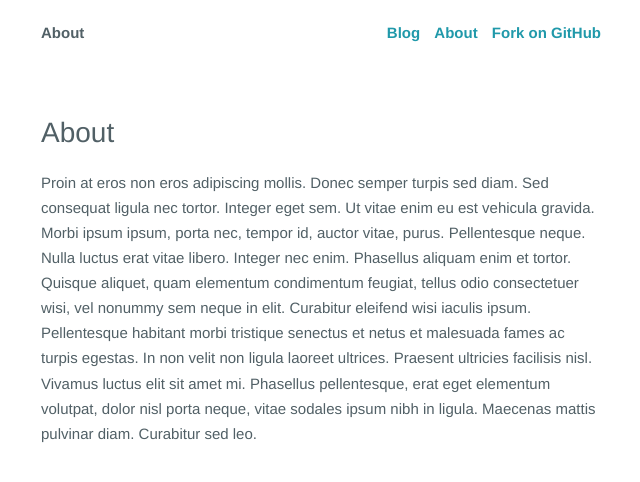
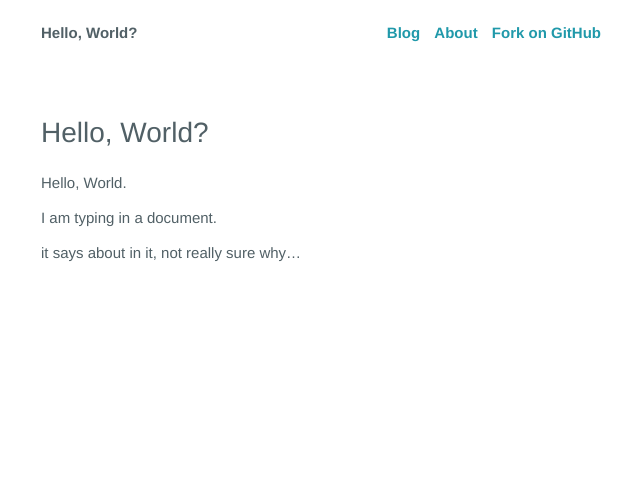
Before and after one commit to rattrayalex/rattrayalex.github.io, a Jekyll site: the page built from _posts/static/0100-01-01-about.md, in a window 1280 px wide. Shown: the top 482 px of the page, without its empty margins (319-959 px from the left). Built offline with Jekyll 4.4.1, drawn with Linux system fonts in a browser that asks for light colours; Markdown is read by kramdown in place of the engine named in the settings.

Commit message:
Updated 0100-01-01-about.md

```diff
--- a/_posts/static/0100-01-01-about.md
+++ b/_posts/static/0100-01-01-about.md
@@ -1,7 +1,12 @@
 ---
+layout: page
 published: true
-layout: page
 permalink: about/
+title: "Hello, World?"
 ---
 
-Proin at eros non eros adipiscing mollis. Donec semper turpis sed diam. Sed consequat ligula nec tortor. Integer eget sem. Ut vitae enim eu est vehicula gravida. Morbi ipsum ipsum, porta nec, tempor id, auctor vitae, purus. Pellentesque neque. Nulla luctus erat vitae libero. Integer nec enim. Phasellus aliquam enim et tortor. Quisque aliquet, quam elementum condimentum feugiat, tellus odio consectetuer wisi, vel nonummy sem neque in elit. Curabitur eleifend wisi iaculis ipsum. Pellentesque habitant morbi tristique senectus et netus et malesuada fames ac turpis egestas. In non velit non ligula laoreet ultrices. Praesent ultricies facilisis nisl. Vivamus luctus elit sit amet mi. Phasellus pellentesque, erat eget elementum volutpat, dolor nisl porta neque, vitae sodales ipsum nibh in ligula. Maecenas mattis pulvinar diam. Curabitur sed leo.
+Hello, World.
+
+I am typing in a document.
+
+it says about in it, not really sure why...
```
